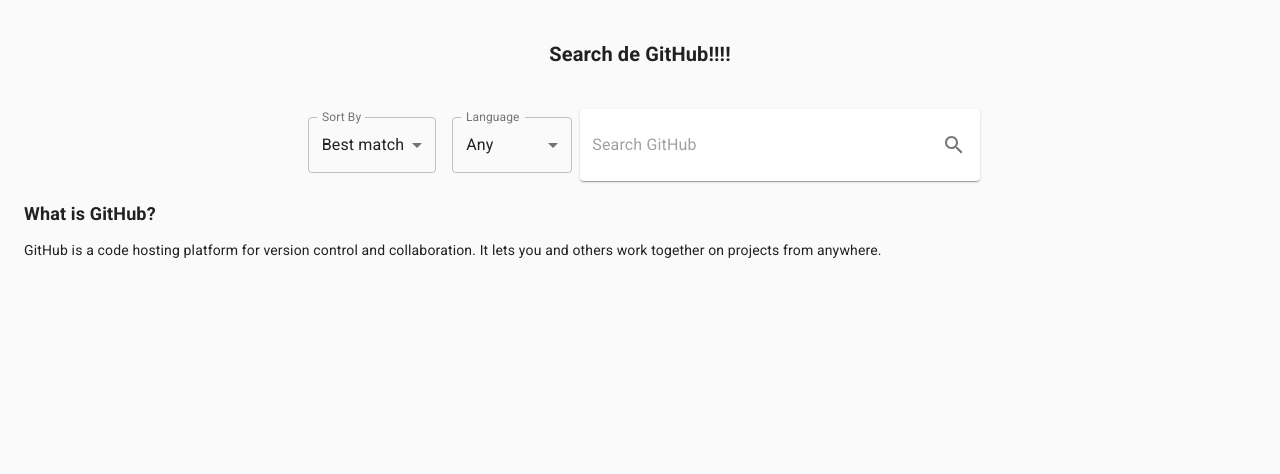
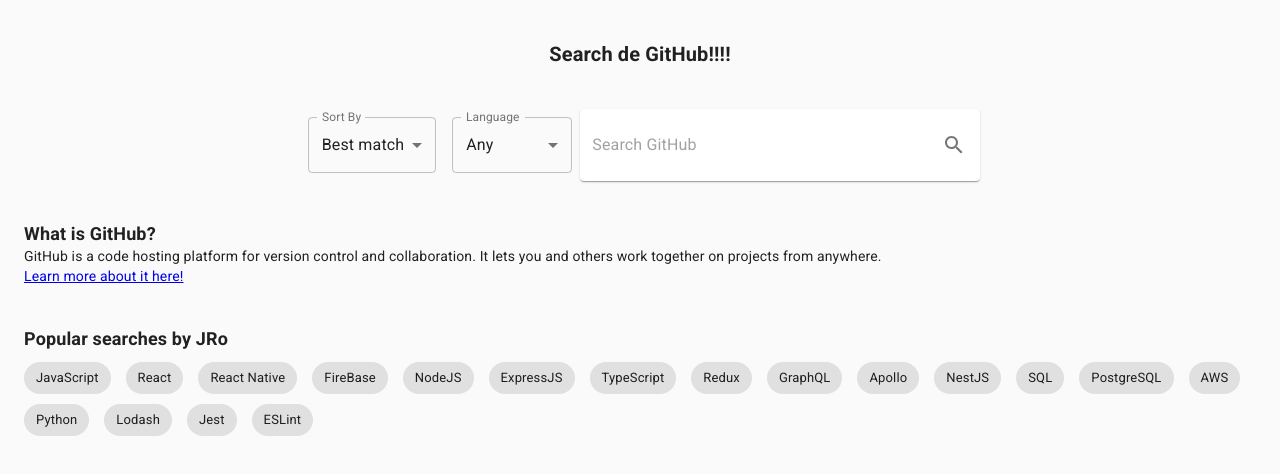
Before and after one commit to jro55/hotel-engine-code-challenge, a React (Create React App) app: page / in a window 1280 px wide. Shown: the top 474 px of the page. Built offline with nearby package versions, Linux system fonts and the light colour scheme.

Commit message:
added popular searches

```diff
--- a/src/components/repositorySearch/RepositoryListView.jsx
+++ b/src/components/repositorySearch/RepositoryListView.jsx
@@ -12,7 +12,7 @@
     const { dispatch } = useRepository();
     const navigate = useNavigate()
 
-    if (didPerformSearch && !results.length) {
+    if (!results.length) {
         return (
             <Container>
                 <NoResultsContainer>
@@ -22,16 +22,6 @@
                     </NoResultsText>
                     <img src={WhereGif} alt="loading..."/>
                 </NoResultsContainer>
-            </Container>
-        )
-    }
-    if (!results.length) {
-        return (
-            <Container>
-                <Title>What is GitHub?</Title>
-                <Paragraph>
-                    GitHub is a code hosting platform for version control and collaboration. It lets you and others work together on projects from anywhere.
-                </Paragraph>
             </Container>
         )
     }
@@ -81,15 +71,6 @@
     margin-top: 20px;
 `;
 
-const Title = styled.div`
-    font-size: 18px;
-    font-weight: bold;
-`;
-
-const Paragraph = styled.p`
-    font-size: 14px;
-`;
-
 const NoResultsContainer = styled.div`
     text-align: center;
 `
--- a/src/components/repositorySearch/RepositorySearch.jsx
+++ b/src/components/repositorySearch/RepositorySearch.jsx
@@ -1,5 +1,6 @@
 import React, { useState } from 'react';
 import { makeStyles } from '@material-ui/core/styles';
+import Chip from '@material-ui/core/Chip';
 
 import SearchBar from '../common/SearchBar';
 import RepositoryListView from './RepositoryListView';
@@ -54,24 +55,32 @@
                 }}
                 disabled={busy}
             />
-            <RepositoryListView
-                results={state.repositorySearchResults.items || []}
-                totalCount={state.repositorySearchResults.total_count}
-                didPerformSearch={state.didPerformSearch}
-            />
+            {
+                !state.didPerformSearch && !state.repositorySearchResults.items
+                    ? <DefaultText
+                        handlePopularSearchTermOnClick={popularSearchTerm => handleSearch(popularSearchTerm)}
+                    />
+                    : <RepositoryListView
+                        results={state.repositorySearchResults.items || []}
+                        totalCount={state.repositorySearchResults.total_count}
+                        didPerformSearch={state.didPerformSearch}
+                    />
+            }
         </>
     )
 
-    async function handleSearch() {
+    async function handleSearch(popularSearchTerm) {
         try {
             setBusy(true);
-            const params = {
-                q: `${searchTerm}+`,
-                sort: sortBy,
+            const params = { sort: sortBy }
+            if (popularSearchTerm) {
+                setSearchTerm(popularSearchTerm);
+                params.q = `${popularSearchTerm}+`;
+            } else {
+                params.q = `${searchTerm}+`;
             }
             if (activeFilter !== 'any') params.q += `language:${activeFilter}`;
             const results = await makeRequest('get', 'https://api.github.com/search/repositories', {}, params);
-            console.log('results', results)
             dispatch({ type: 'SET_REPOSITORY_SEARCH_RESULTS', results })
             setBusy(false);
         } catch (error) {
@@ -85,11 +94,80 @@
     }
 }
 
-const useStyles = makeStyles((theme) => ({
+  function DefaultText(props) {
+    const classes = useStyles();
+
+    const { handlePopularSearchTermOnClick } = props;
+
+    const popularSearches = [
+        'JavaScript',
+        'React',
+        'React Native',
+        'FireBase',
+        'NodeJS',
+        'ExpressJS',
+        'TypeScript',
+        'Redux',
+        'GraphQL',
+        'Apollo',
+        'NestJS',
+        'SQL',
+        'PostgreSQL',
+        'AWS',
+        'Python',
+        'Lodash',
+        'Jest',
+        'ESLint'
+    ]
+
+    return (
+        <div className={classes.defaultTextContainer}>
+            <div className={classes.defaultTextTitle}>What is GitHub?</div>
+            <div className={classes.defaultTextParagraph}>
+                GitHub is a code hosting platform for version control and collaboration. It lets you and others work together on projects from anywhere.
+                <br/>
+                <a href='https://www.howtogeek.com/180167/htg-explains-what-is-github-and-what-do-geeks-use-it-for/' target={'_blank'} rel="noreferrer">
+                    Learn more about it here!
+                </a>
+            </div>
+            <div className={classes.defaultTextTitle}>Popular searches by JRo</div>
+            <div>
+                {
+                    popularSearches.map((searchTerm) => (
+                        <Chip
+                            label={searchTerm}
+                            clickable
+                            className={classes.popularSearchChip}
+                            onClick={() => handlePopularSearchTermOnClick(searchTerm)}
+                        />
+                    ))
+                }
+            </div>
+        </div>
+    )
+  }
+
+
+  const useStyles = makeStyles((theme) => ({
     title: {
         margin: 40,
         fontWeight: 'bold',
         fontSize: 20,
         textAlign: 'center'
+    },
+    defaultTextContainer: {
+        marginTop: 20,
+    },
+    defaultTextTitle: {
+        fontSize: 18,
+        fontWeight: 'bold',
+        marginTop: 40,
+    },
+    defaultTextParagraph: {
+        fontSize: 14,
+    },
+    popularSearchChip: {
+        marginTop: 10,
+        marginRight: 15,
     }
   }));
```
